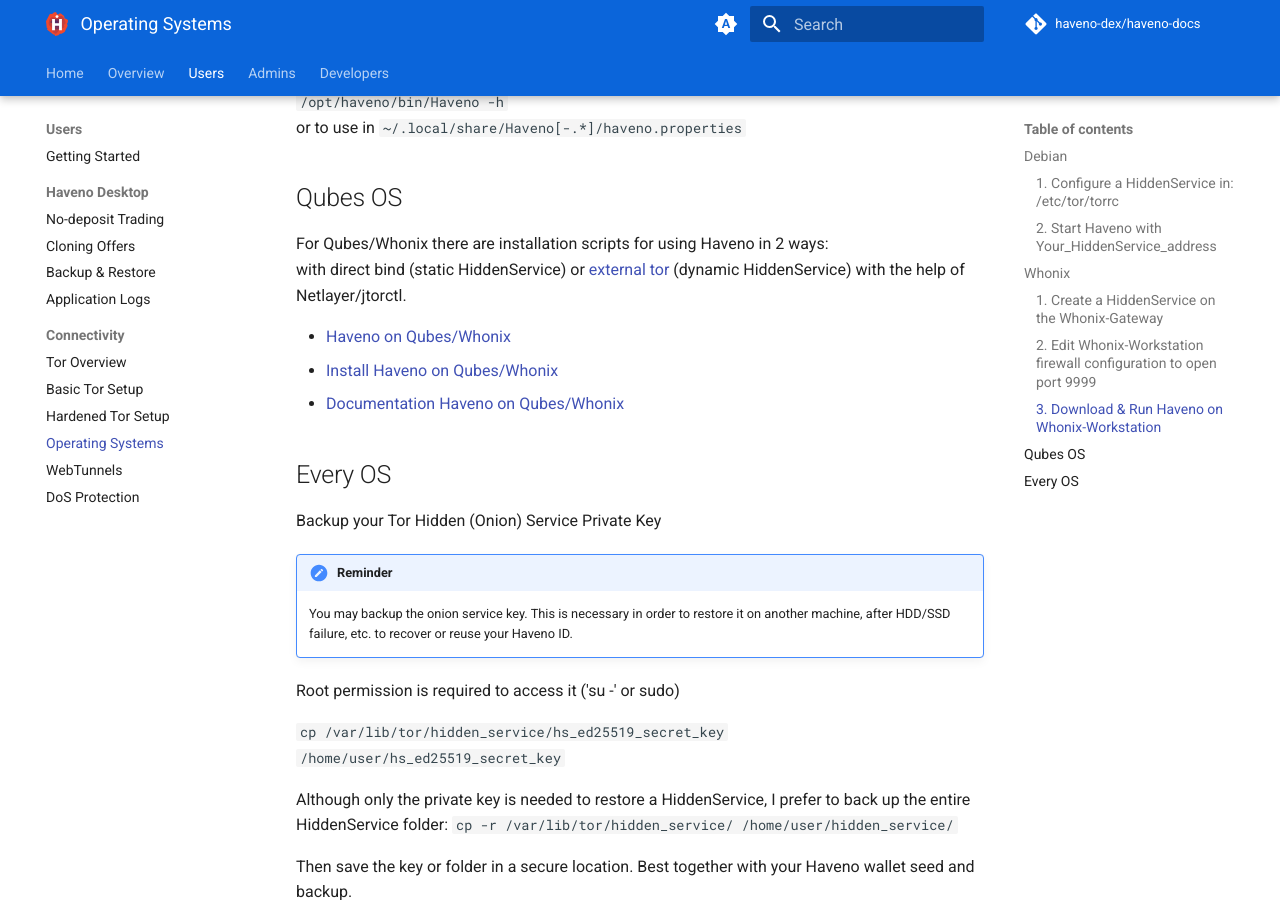
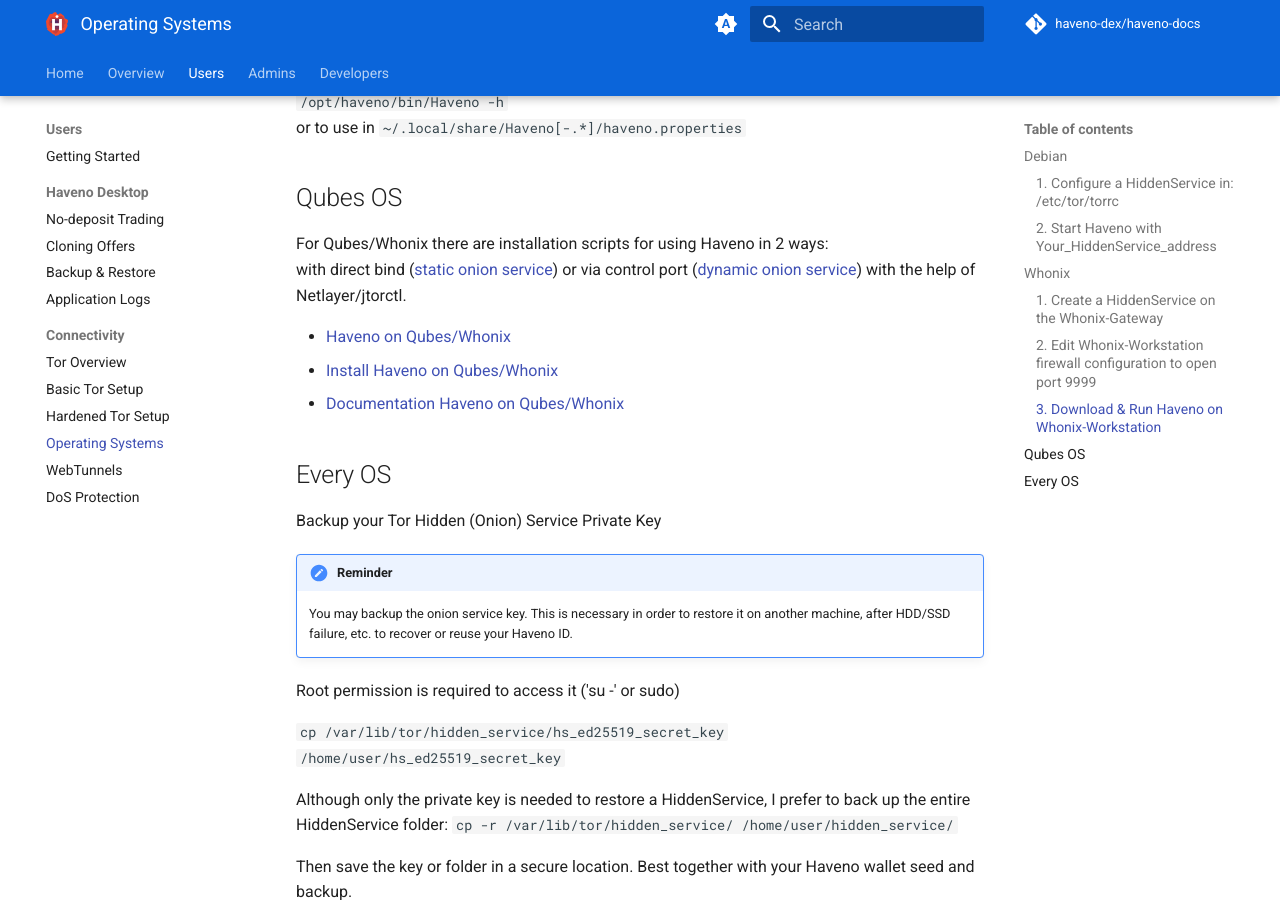
Before and after one commit to haveno-dex/haveno-docs, an MkDocs documentation site: the page built from docs/users/connectivity/operating-systems.md, in a window 1280 px wide and 900 px high, scrolled down 2812 px. Built offline with MkDocs 1.6.1 and Material for MkDocs 9.7.7, drawn with Linux system fonts in a browser that asks for light colours; plug-ins that fetch from the network failed and are left out; comment, search, counter and statistics services are not loaded; the version menu is left out.

Commit message:
docs: fix broken links in operating systems docs (#118)

```diff
--- a/docs/users/connectivity/operating-systems.md
+++ b/docs/users/connectivity/operating-systems.md
@@ -147,7 +147,7 @@
 ## Qubes OS
 
 For Qubes/Whonix there are installation scripts for using Haveno in 2 ways:<br>
-with direct bind (static HiddenService) or [external tor](external_tor.md) (dynamic HiddenService) with the help of Netlayer/jtorctl.
+with direct bind ([static onion service](hardened-tor.md)) or via control port ([dynamic onion service](basic-tor.md)) with the help of Netlayer/jtorctl.
 
 - [Haveno on Qubes/Whonix](https://github.com/haveno-dex/haveno/tree/master/scripts/install_whonix_qubes)
 - [Install Haveno on Qubes/Whonix](https://github.com/haveno-dex/haveno/blob/master/scripts/install_whonix_qubes/README.md)
```
